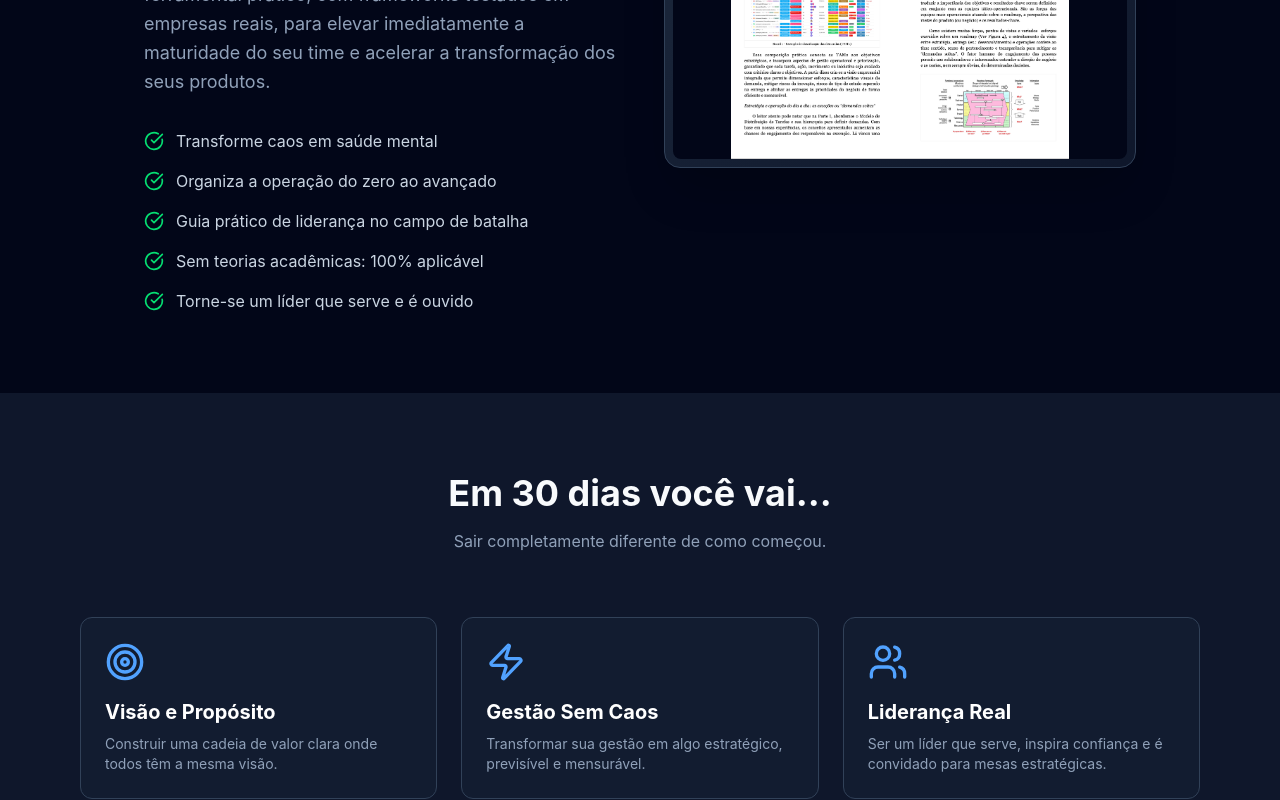
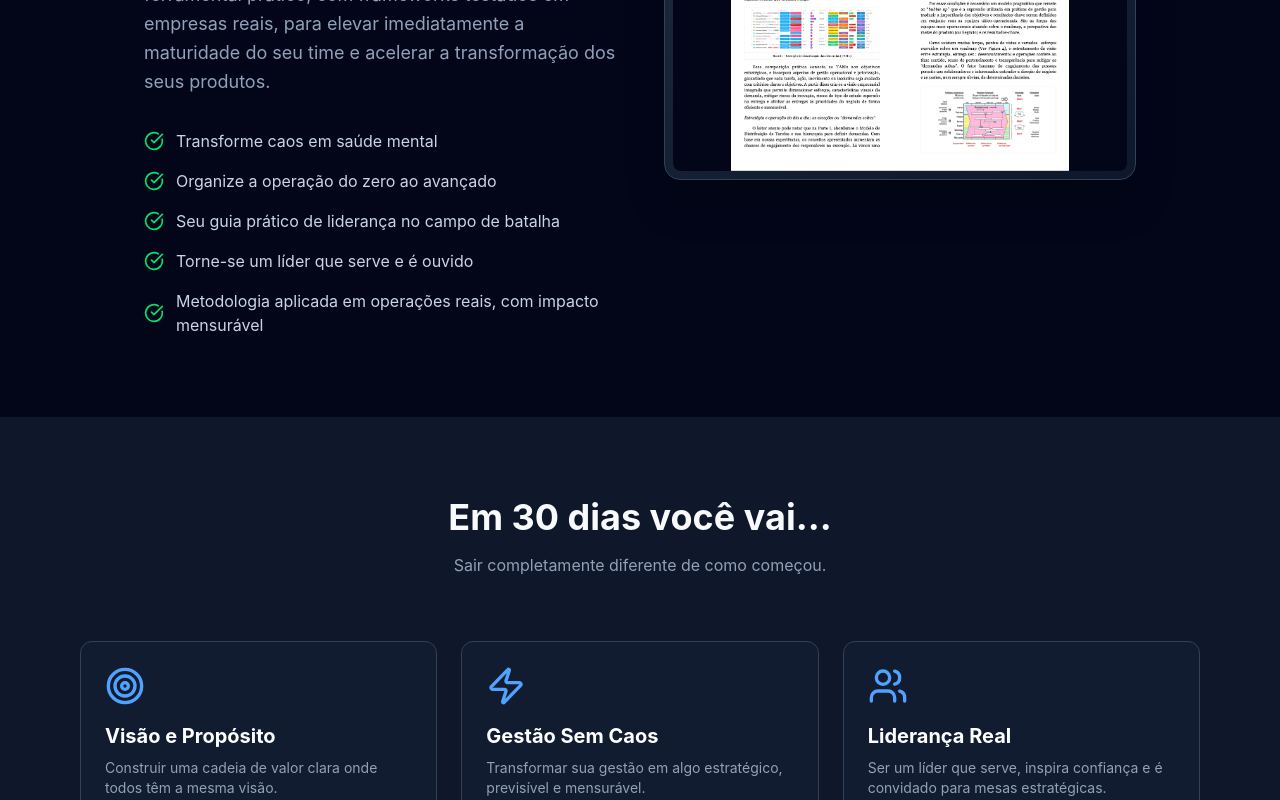
Before and after one commit to horacioibrahim/referenceguidepiops, a React (Vite) app: page / in a window 1280 px wide. Shown: the part 2240-3040 px from the top of the page. Built offline with nearby package versions, Linux system fonts and the light colour scheme; no server answers.

Commit message:
ajustes finais 1

```diff
--- a/src/components/LandingPage.jsx
+++ b/src/components/LandingPage.jsx
@@ -179,10 +179,10 @@ const LandingPage = () => {
                             <div className="space-y-4">
                                 {[
                                     "Transforme caos em saúde mental",
-                                    "Organiza a operação do zero ao avançado",
-                                    "Guia prático de liderança no campo de batalha",
-                                    "Sem teorias acadêmicas: 100% aplicável",
-                                    "Torne-se um líder que serve e é ouvido"
+                                    "Organize a operação do zero ao avançado",
+                                    "Seu guia prático de liderança no campo de batalha",
+                                    "Torne-se um líder que serve e é ouvido",
+                                    "Metodologia aplicada em operações reais, com impacto mensurável"
                                 ].map((item, i) => (
                                     <div key={i} className="flex items-center gap-3">
                                         <CheckCircle className="w-5 h-5 text-green-400 flex-shrink-0" />
```
